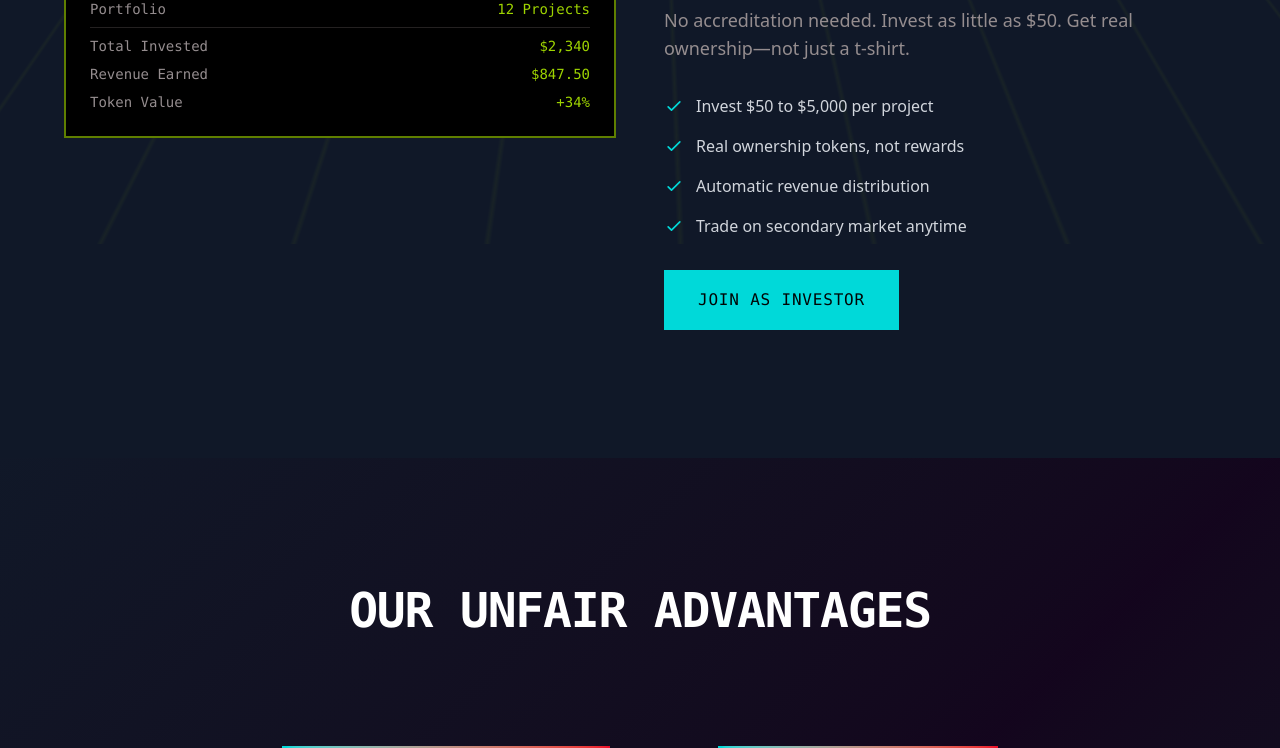
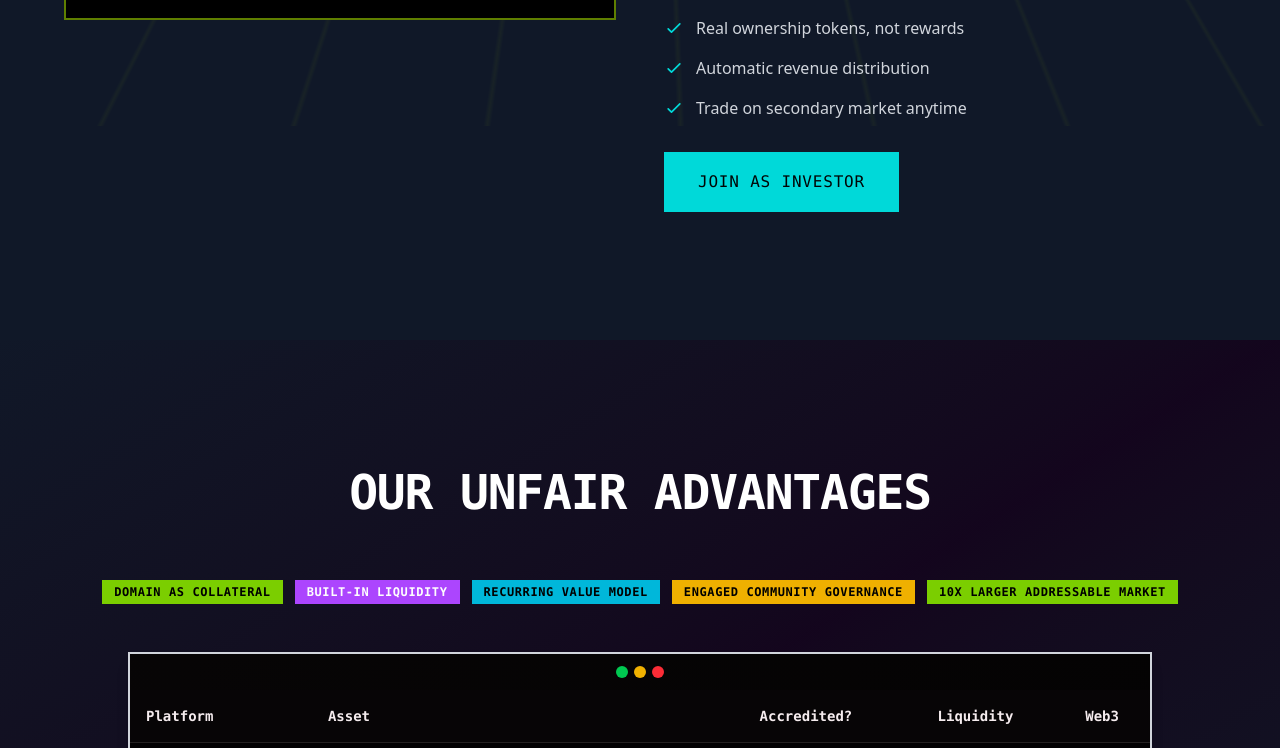
Before and after one commit to yurika-space/yurika.space, a Next.js app: page / in a window 1280 px wide. Shown: the part 4961-5709 px from the top of the page. Built offline with nearby package versions, Linux system fonts and the light colour scheme; a web font is replaced by a local one.

Commit message:
UPDATED: CTA Component and ADDED: Badge Function

```diff
--- a/app/globals.css
+++ b/app/globals.css
@@ -18,6 +18,7 @@
 
 @theme {
   --breakpoint-sm: 420px;
+  --breakpoint-md: 768px;
   --breakpoint-lg: 1024px;
   --breakpoint-xl: 1440px;
   --breakpoint-2xl: 1920px;
--- /dev/null
+++ b/components/atoms/Badge.tsx
@@ -0,0 +1,105 @@
+"use client";
+
+import * as React from "react";
+import { type VariantProps } from "class-variance-authority";
+import { HTMLMotionProps, motion } from "framer-motion";
+import { cn } from "@/lib/utils";
+import { cva } from "class-variance-authority";
+
+// ============================================
+// BADGE COMPONENT
+// Small, inline labels used for:
+// - Displaying metrics (e.g., "378.5M REGISTRATIONS")
+// - Status indicators (e.g., "BETA", "LIVE")
+// - Tags and categories
+// - Highlighting key information
+//
+// The component uses CVA (Class Variance Authority) for variant management,
+// allowing easy switching between different visual styles and sizes.
+// ============================================
+export const badgeVariants = cva(
+  // Base: inline block, monospace, uppercase
+  "inline-flex items-center font-mono uppercase tracking-wider font-bold",
+  {
+    variants: {
+      variant: {
+        lime: "bg-lime-500 text-black",
+        purple: "bg-purple-500 text-white",
+        cyan: "bg-cyan-500 text-black",
+        yellow: "bg-yellow-500 text-black",
+        red: "bg-red-500 text-white",
+        pink: "bg-pink-500 text-white",
+        // Outlined versions
+        "lime-outline": "bg-transparent border border-lime-500 text-lime-500",
+        "purple-outline":
+          "bg-transparent border border-purple-500 text-purple-500",
+        // Gradient versions
+        gradient: "bg-linear-to-r from-lime-500 to-cyan-500 text-black",
+      },
+      size: {
+        sm: "px-2 py-0.5 text-[10px]",
+        md: "px-3 py-1 text-xs",
+        lg: "px-4 py-2 text-sm",
+      },
+    },
+    defaultVariants: {
+      variant: "lime",
+      size: "md",
+    },
+  }
+);
+
+export interface BadgeProps
+  extends
+    React.HTMLAttributes<HTMLSpanElement>,
+    VariantProps<typeof badgeVariants> {
+  children: React.ReactNode;
+  // Optional: adds a subtle pulse animation to draw attention
+  pulse?: boolean;
+  // Optional: adds entrance animation
+  animated?: boolean;
+}
+
+const Badge: React.FC<BadgeProps> = ({
+  className,
+  variant,
+  size,
+  children,
+  pulse = true,
+  animated = true,
+  ...props
+}) => {
+  // If animated prop is true, wrap in motion.span for entrance animation
+  if (animated) {
+    return (
+      <motion.span {...props as HTMLMotionProps<"span">}
+        className={cn(
+          badgeVariants({ variant, size, className }),
+          pulse && "animate-pulse"
+        )}
+        initial={{ opacity: 0, y: 10 }}
+        animate={{ opacity: 1, y: 0 }}
+        transition={{ duration: 0.3, ease: "easeOut" }}
+      >
+        {children}
+      </motion.span>
+    );
+  }
+
+  // Default: render as a simple span without motion
+  return (
+    <span
+      className={cn(
+        badgeVariants({ variant, size, className }),
+        pulse && "animate-pulse"
+      )}
+      {...props}
+    >
+      {children}
+    </span>
+  );
+};
+
+Badge.displayName = "Badge";
+
+export { Badge };
--- a/components/atoms/Button.tsx
+++ b/components/atoms/Button.tsx
@@ -51,7 +51,7 @@ export interface ButtonProps
   extends
     Omit<HTMLMotionProps<"button">, "children">,
     VariantProps<typeof buttonVariants> {
-  children: React.ReactNode;
+  children?: React.ReactNode;
   isLoading?: boolean;
   icon?: React.ReactNode;
 }
--- a/components/molecules/TarotCard.tsx
+++ b/components/molecules/TarotCard.tsx
@@ -1,13 +1,13 @@
 "use client";
 
 import Button, { ButtonProps } from "@/components/atoms/Button";
-import ComponentHeader from "@/components/atoms/ComponentHeader";
 import { cn } from "@/lib/utils";
 import type { ReactNode } from "react";
 import "../stylesheets/join-the-fight.css";
 
 interface QuestButton extends ButtonProps {
   text: string;
+  variant: ButtonProps["variant"];
 }
 
 interface ContentParagraph {
@@ -23,7 +23,7 @@ interface TarotCardProps {
 
   // Image
   imageSrc: string;
-  //imageAlt: string;
+  imageAlt?: string;
   imageClassName?: string;
 
   // Content
@@ -41,15 +41,12 @@ interface TarotCardProps {
 }
 
 export function TarotCard({
-  title,
-  icon,
   imageSrc,
   //imageAlt,
   imageClassName,
   paragraphs = [],
   buttons = [],
   className: cardClassName,
-  headerClassName,
   contentClassName,
   animationDelay = "0s",
   showDivider = true,
@@ -58,14 +55,13 @@ export function TarotCard({
     "tarot-card-container flex flex-col items-center justify-center animate-fade-in-up h-full",
     cardClassName
   );
-  const headerClassNames = cn("text-foreground pt-12", headerClassName);
   const contentClassNames = cn(
     "tarot-card-content text-center relative z-10",
     contentClassName
   );
   return (
     <div className={containerClassNames} style={{ animationDelay }}>
-      <div className="tarot-card w-auto h-[620px] relative overflow-hidden rounded-2xl">
+      <div className="tarot-card w-auto h-[580px] lg:h-[620px] relative overflow-hidden rounded-2xl">
         <div
           className={cn(
             "absolute inset-0 bg-cover bg-center bg-no-repeat opacity-50",
@@ -105,13 +101,7 @@ export function TarotCard({
                 <Button
                   key={index}
                   variant={
-                    button.variant === "creator"
-                      ? "primary"
-                      : button.variant === "partner"
-                        ? "secondary"
-                        : button.variant === "sponsor"
-                          ? "destructive"
-                          : "purple"
+                    button.variant
                   }
                   size="lg"
                   onClick={button.onClick}
--- a/components/pages/Advantages.tsx
+++ b/components/pages/Advantages.tsx
@@ -1,17 +1,49 @@
+import { cn } from "@/lib/utils";
+import { VariantProps } from "class-variance-authority";
+import { motion } from "framer-motion";
+import { Badge, badgeVariants } from "../atoms/Badge";
+import { Card } from "../atoms/Card";
 import { Section, SectionHeader } from "../atoms/Section";
-import { Card } from "../atoms/Card";
-import { motion } from "framer-motion";
-import { cn } from "@/lib/utils";
-import ComponentHeader from "../atoms/ComponentHeader";
 
 export const CompetitionSection: React.FC = () => {
   const competitors = [
-    { name: "AngelList", asset: "Equity", accredited: "Yes", liquidity: false, web3: false },
-    { name: "Republic", asset: "Equity", accredited: "No", liquidity: false, web3: false },
-    { name: "Kickstarter", asset: "Rewards", accredited: "N/A", liquidity: false, web3: false },
-    { name: "DAOs", asset: "Governance", accredited: "No", liquidity: true, web3: true },
-    { name: "Yurika", asset: "Domain + Revenue + Governance", accredited: "No", liquidity: true, web3: true, highlight: true },
-  ]
+    {
+      name: "AngelList",
+      asset: "Equity",
+      accredited: "Yes",
+      liquidity: false,
+      web3: false,
+    },
+    {
+      name: "Republic",
+      asset: "Equity",
+      accredited: "No",
+      liquidity: false,
+      web3: false,
+    },
+    {
+      name: "Kickstarter",
+      asset: "Rewards",
+      accredited: "N/A",
+      liquidity: false,
+      web3: false,
+    },
+    {
+      name: "DAOs",
+      asset: "Governance",
+      accredited: "No",
+      liquidity: true,
+      web3: true,
+    },
+    {
+      name: "Yurika",
+      asset: "Domain + Revenue + Governance",
+      accredited: "No",
+      liquidity: true,
+      web3: true,
+      highlight: true,
+    },
+  ];
 
   const advantages = [
     "Domain as Collateral",
@@ -19,7 +51,7 @@ export const CompetitionSection: React.FC = () => {
     "Recurring Value Model",
     "Engaged Community Governance",
     "10x Larger Addressable Market",
-  ]
+  ];
 
   return (
     <Section sectionId="competition" background="gradient">
@@ -27,19 +59,28 @@ export const CompetitionSection: React.FC = () => {
 
       {/* Advantages badges */}
       <div className="flex flex-wrap justify-center gap-3 mb-12">
-        {advantages.map((adv, i) => (
-          <ComponentHeader
-            key={i.toString()}
-            title={adv}
-            className="text-center"
-            item={i.toString()}
-          />
-        ))}
+        {advantages.map((adv, i) => {
+          const badgeVariantOptions: VariantProps<
+            typeof badgeVariants
+          >["variant"][] = ["lime", "purple", "cyan", "yellow", "lime"];
+          const badgeVariant =
+            badgeVariantOptions[i % badgeVariantOptions.length];
+
+          return (
+            <Badge key={adv} variant={badgeVariant} size="md" pulse animated>
+              {adv}
+            </Badge>
+          );
+        })}
       </div>
 
       {/* Comparison table */}
-      <Card variant="window" padding="none" className="max-w-5xl mx-auto overflow-hidden">
-        <div className="flex justify-center gap-1.5 py-3 bg-gradient-to-r from-[var(--card)] to-[var(--sidebar)]">
+      <Card
+        variant="window"
+        padding="none"
+        className="max-w-5xl mx-auto overflow-hidden"
+      >
+        <div className="flex justify-center gap-1.5 py-3 bg-linear-to-r from-(--card) to-(--sidebar)">
           <span className="w-3 h-3 rounded-full bg-green-500" />
           <span className="w-3 h-3 rounded-full bg-yellow-500" />
           <span className="w-3 h-3 rounded-full bg-red-500" />
@@ -65,13 +106,26 @@ export const CompetitionSection: React.FC = () => {
                   transition={{ delay: i * 0.1 }}
                   className={cn(
                     "border-t border-theme-border",
-                    comp.highlight ? "bg-[color-mix(in_oklch,_var(--primary)_10%,_transparent)]" : "bg-background"
+                    comp.highlight
+                      ? "bg-[color-mix(in_oklch,var(--primary)_10%,transparent)]"
+                      : "bg-background"
                   )}
                 >
-                  <td className={cn("p-4", comp.highlight && "font-bold text-theme-primary")}>{comp.name}</td>
+                  <td
+                    className={cn(
+                      "p-4",
+                      comp.highlight && "font-bold text-theme-primary"
+                    )}
+                  >
+                    {comp.name}
+                  </td>
                   <td className="p-4 text-theme-muted">{comp.asset}</td>
-                  <td className="p-4 text-center text-theme-muted">{comp.accredited}</td>
-                  <td className="p-4 text-center">{comp.liquidity ? "✓" : "✗"}</td>
+                  <td className="p-4 text-center text-theme-muted">
+                    {comp.accredited}
+                  </td>
+                  <td className="p-4 text-center">
+                    {comp.liquidity ? "✓" : "✗"}
+                  </td>
                   <td className="p-4 text-center">{comp.web3 ? "✓" : "✗"}</td>
                 </motion.tr>
               ))}
@@ -80,5 +134,5 @@ export const CompetitionSection: React.FC = () => {
         </div>
       </Card>
     </Section>
-  )
-}
+  );
+};
```
Also changed, not shown: components/pages/CTA.tsx (+6 -5 lines).
